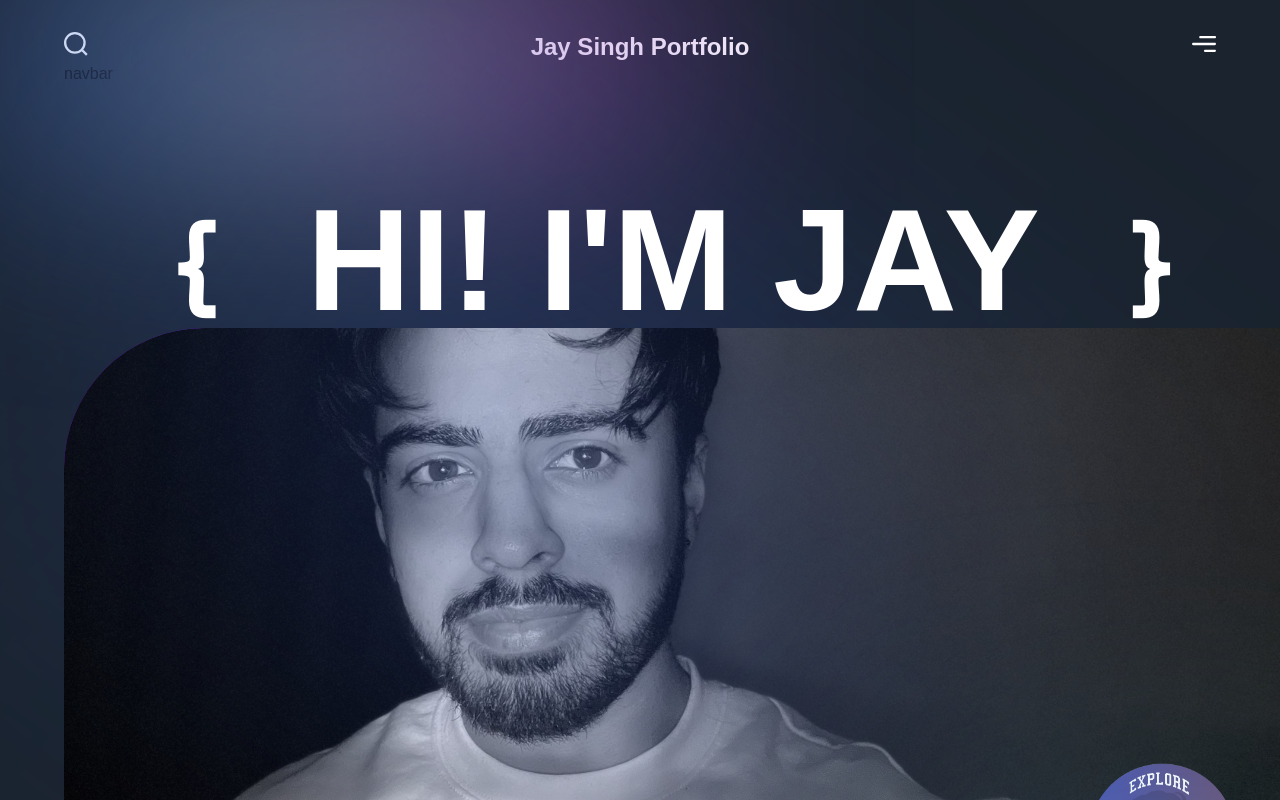
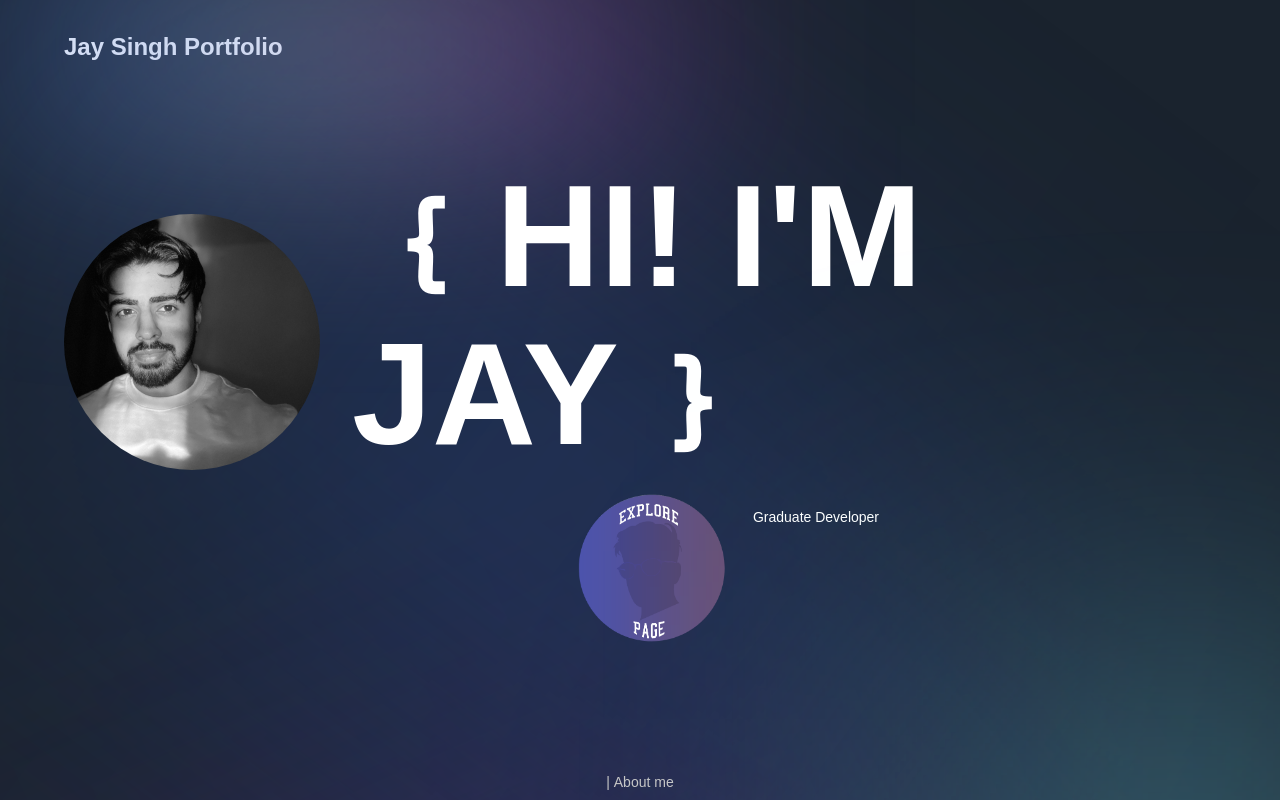
Before and after one commit to JayUnitTest/PlusUltraPortfolio, a Next.js app: page / in a window 1280 px wide. Shown: the top 800 px of the page. Built offline with nearby package versions, Linux system fonts and the light colour scheme; a web font is replaced by a local one.

Commit message:
Hero section update
Changed Hero section

No banner

Selfie small circle on left
text on right
Kept explore stamp

==
- need to realign things properly

```diff
--- a/components/Navbar.jsx
+++ b/components/Navbar.jsx
@@ -13,21 +13,10 @@ const Navbar = () => (
   >
     <div className="absolute w-[50%] inset-0 gradient-01" />
     <div className={`${styles.innerWidth} mx-auto flex justify-between gap-8`}>
-      <img
-        src="/search.svg"
-        alt="search"
-        className="w-[24px] h-[24px] object-contain"
-      />
       <h2 className="font-extrabold text-[24px] leading-[30px] text-white">
         Jay Singh Portfolio
       </h2>
-      <img
-        src="/menu.svg"
-        alt="menu"
-        className="w-[24px] h-[24px] object-contain"
-      />
     </div>
-    navbar
   </motion.nav>
 );
 
--- a/components/ProjectCard.jsx
+++ b/components/ProjectCard.jsx
@@ -1,6 +1,6 @@
 'use client';
 
-import Link from "next/link";
+import Link from 'next/link';
 import { motion } from 'framer-motion';
 import styles from '../styles';
 import { fadeIn } from '../utils/motion';
--- a/sections/About.jsx
+++ b/sections/About.jsx
@@ -25,7 +25,7 @@ const About = () => (
           {' '}
           computer science graduate{' '}
         </span>
-        with expertise in Java, JavaScript, HTML, CSS, and more. I'm eager to
+        with experience in Java, JavaScript, HTML, CSS, and more. I'm eager to
         take my first steps in the industry, armed with a
         <span className="font-extrabold text-white"> strong foundation </span>
         in software development and a passion for innovation. Please explore my
--- a/sections/Contacts.jsx
+++ b/sections/Contacts.jsx
@@ -38,7 +38,6 @@ const Contacts = () => (
         </div>
       </motion.div>
     </motion.div>
-    What's new section
   </section>
 );
 
--- a/sections/Hero.jsx
+++ b/sections/Hero.jsx
@@ -2,7 +2,7 @@
 
 import { motion } from 'framer-motion';
 import styles from '../styles';
-import { slideIn, staggerContainer, textVariant } from '../utils/motion';
+import { staggerContainer, textVariant } from '../utils/motion';
 
 const Hero = () => (
   <section className={`${styles.yPaddings} sm:pl-16 pl-6`}>
@@ -13,28 +13,33 @@ const Hero = () => (
       viewport={{ once: false, amount: 0.25 }}
       className={`${styles.innerWidth} mx-auto flex flex-col`}
     >
-      <div className="flex justify-center items-center flex-col relative z-10">
-        <motion.h1 variants={textVariant(1.1)} className={styles.heroHeading}>
-          ﹛ Hi! I'm Jay ﹜
-        </motion.h1>
+      <div className="flex flex-col sm:flex-row justify-center items-center relative z-10">
         <motion.div
-          variants={textVariant(1.2)}
-          className="flex flex-row justify-center items-center"
-        />
+          variants={textVariant(1.1)}
+          className="flex-shrink-0 rounded-full overflow-hidden w-48 h-48 sm:w-64 sm:h-64"
+        >
+          <motion.img
+            src="/itsme.jpeg"
+            alt="selfie"
+            className="w-full h-full object-cover"
+          />
+        </motion.div>
+        <div className="flex flex-col sm:ml-8 mt-6 sm:mt-0">
+          <motion.h1 variants={textVariant(1.1)} className={styles.heroHeading}>
+            ﹛Hi! I'm Jay﹜
+          </motion.h1>
+          <motion.p
+            variants={textVariant(1.2)}
+            className="text-white text-sm flex justify-center mt-8"
+          >
+            Graduate Developer
+          </motion.p>
+        </div>
       </div>
       <motion.div
-        variants={slideIn('right', 'tween', 0.2, 1)}
-        className="relative w-full md:-mt-[12px] -mt-[12px]"
+        variants={textVariant(1.2)}
+        className="flex justify-center mt-8"
       >
-        <div className="absolute w-full h-[300px] hero-gradient rounded-tl-[140px] z-[0] -top[30px]" />
-        <img
-          src="/itsme.jpeg"
-          alt="selfie"
-          className="w-full sm:h-[500px] h-[350px] object-cover rounded-tl-[140px] z-10 relative"
-        />
-        <div className="absolute top-1/2 right-0 transform -translate-y-1/2 pr-8">
-          <p className="text-white text-sm text-right">graduate developer</p>
-        </div>
         <a href="#explore">
           <div className="w-full flex justify-end sm:-mt-[70px] -mt-[50px] pr-[40px] relative z-10">
             <img
--- a/sections/Tech.jsx
+++ b/sections/Tech.jsx
@@ -2,7 +2,6 @@
 
 const Tech = () => (
   <section>
-    Explore section
   </section>
 );
 
```
